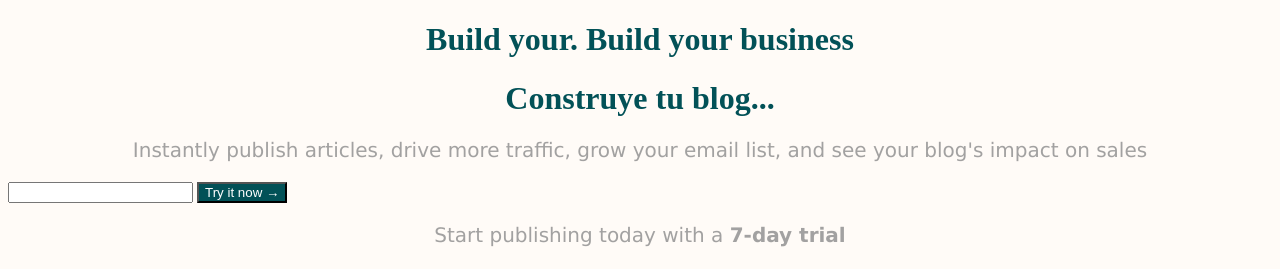
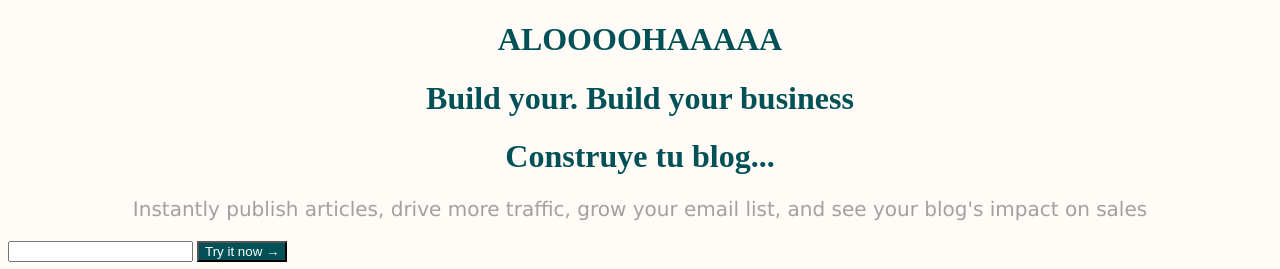
Before and after one commit to JulioB05/matcha, a plain HTML site: page index.html in a window 1280 px wide. Shown: the top 269 px of the page. Drawn offline with Linux system fonts and the light colour scheme.

Commit message:
Se agrego titulo

```diff
--- a/index.html
+++ b/index.html
@@ -15,6 +15,7 @@
 </head>
 
 <body>
+    <h1>ALOOOOHAAAAA</h1>
     <h1>Build your. Build your business</h1>
     <!-- <h2>Build your: Build your business</h2>
     <h3>Build your: Build your business</h3>
```
